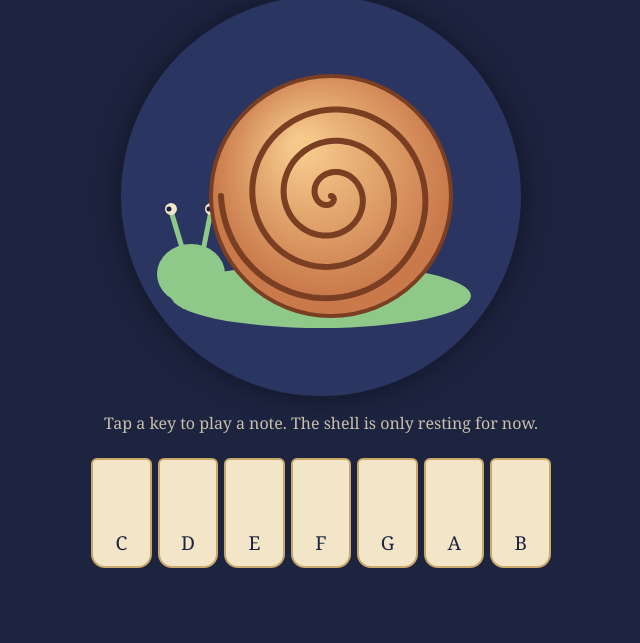
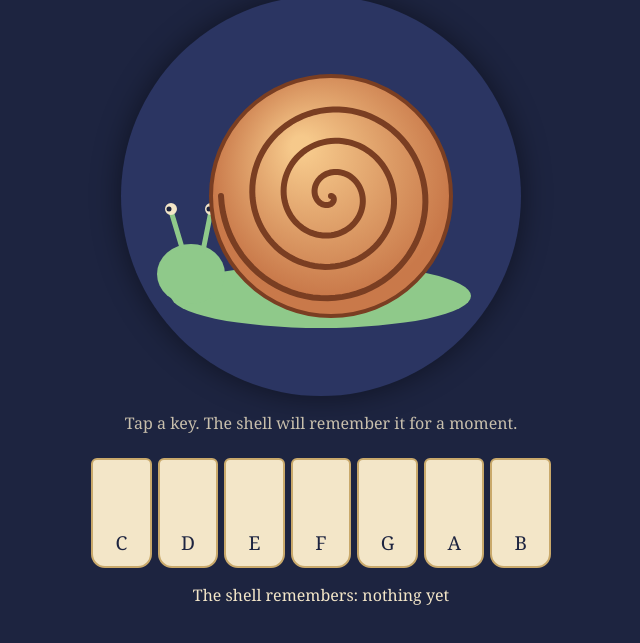
Before and after one commit to Wendle-The-Wizard/snail-shell-echo, a plain HTML site: page index.html in a window 1280 px wide. Shown: the part 75-718 px from the top of the page, without its empty margins (319-959 px from the left). Drawn offline with Linux system fonts and the light colour scheme.

```diff
--- a/index.html
+++ b/index.html
@@ -10,8 +10,10 @@
 <main>
 <h1>Snail Shell Echo</h1>
 <canvas id="shell" width="400" height="400" aria-label="A spiral snail shell"></canvas>
-<p class="hint" id="hint">Tap a key to play a note. The shell is only resting for now.</p>
+<p class="hint" id="hint">Tap a key. The shell will remember it for a moment.</p>
 <div class="keys" id="keys" role="group" aria-label="Piano keys"></div>
+<p class="memory" id="memory" aria-live="polite">The shell remembers: nothing yet</p>
+<div class="bar"><div class="fill" id="fill"></div></div>
 </main>
 <script src="shell.js"></script>
 <script src="keys.js"></script>
```
